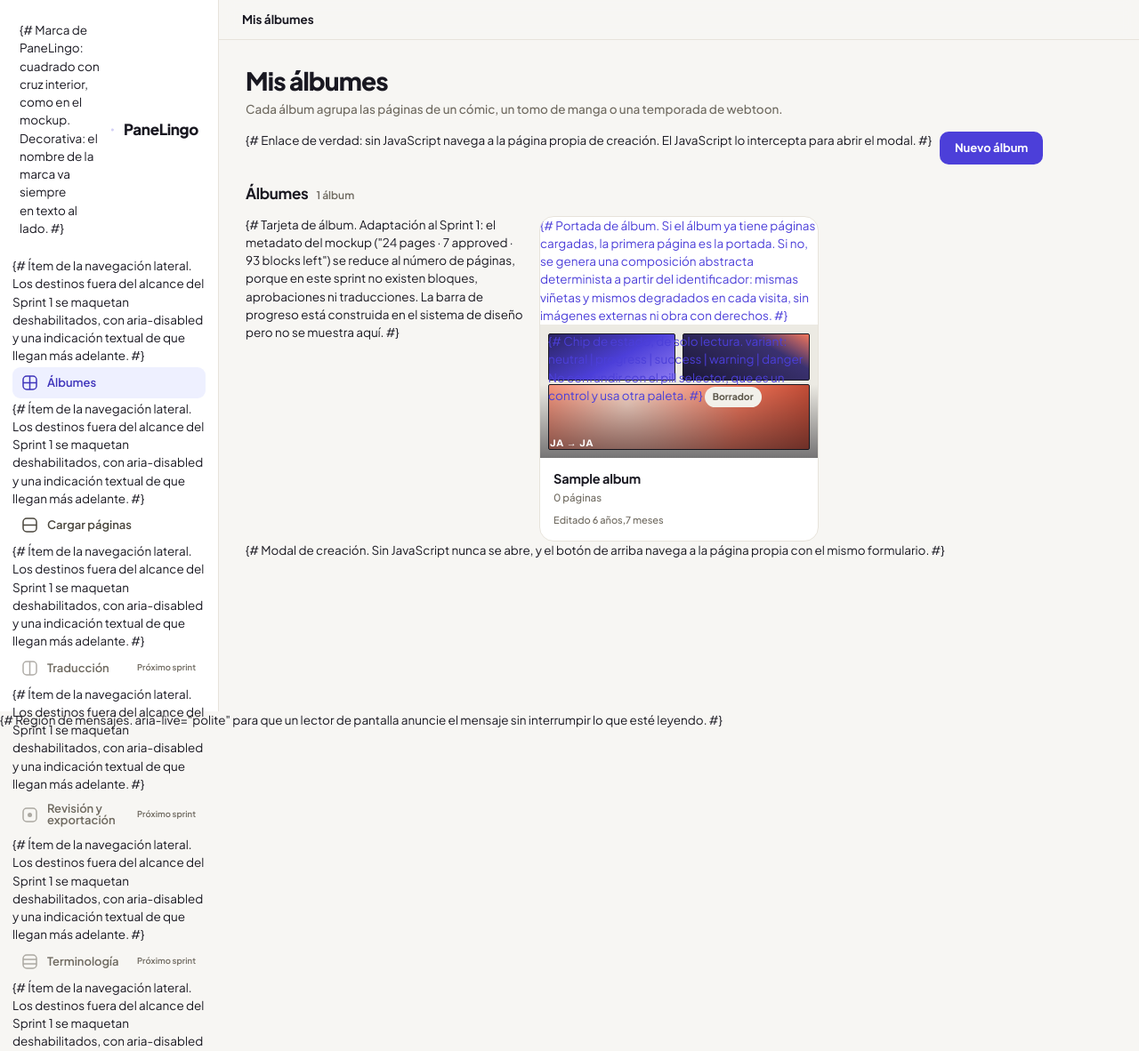
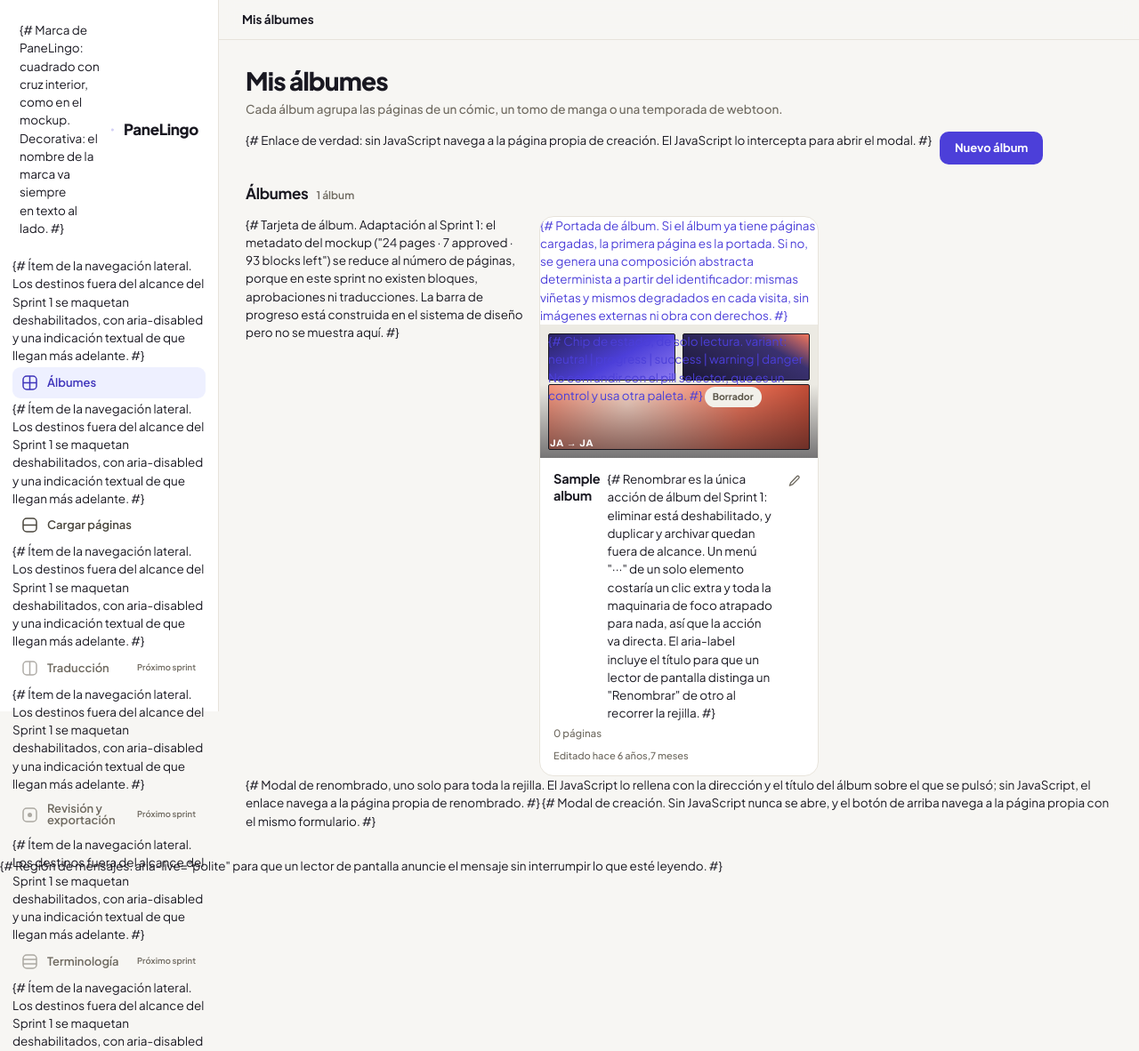
Before and after one commit to RestrepoJuanP/PaneLingo, a Django app: page / in a window 1280 px wide. Shown: the top 1182 px of the page at 89% size. Run offline with Django 5.2, Linux system fonts and the light colour scheme; a user stored in the database is signed in; data comes from the database, SQL or seed files in the repository; tables that the repository leaves empty hold one stand-in row (values such as "Sample post").

Commit message:
feat(albums): HU-06 reinforce album title and add quick rename
Refuerza la validacion, la persistencia y la presentacion del titulo del
album, y anade el renombrado rapido desde la biblioteca.

- clean_album_title se extrae como funcion compartida por el formulario de
  creacion y el de renombrado: recorta espacios y rechaza vacio o solo
  espacios, que son los dos casos de CA-06.2.
- AlbumRenameForm solo expone el titulo. Los idiomas y el estado quedan fuera
  a proposito: un renombrado no debe poder alterarlos ni con campos anadidos
  al POST. Hay una prueba que lo verifica.
- AlbumRenameView filtra el queryset por propietario, asi que renombrar un
  album ajeno responde 404 y no 403: un 403 confirmaria que ese album existe.
- Modal ligero compartido por toda la rejilla, que el JavaScript rellena con
  los datos del album pulsado. Sin JavaScript, el enlace navega a la pagina
  propia de renombrado.

Decisiones tomadas y justificadas:
- NO se impone longitud minima mayor que uno. Un titulo de un solo caracter
  puede ser legitimo: PaneLingo traduce manga y hay obras japonesas tituladas
  con un unico kanji. El razonamiento queda en el docstring del validador para
  que nadie lo endurezca creyendo que es un descuido.
- El "..." de la tarjeta se sustituye por una accion directa de renombrar.
  Durante todo el Sprint 1 esa es la unica accion de album que existe, y un
  menu de un solo elemento cuesta un clic extra y toda la maquinaria de foco
  atrapado para nada. Es el mismo criterio aplicado a cerrar sesion.

La accion es un enlace real, alcanzable por teclado, y su aria-label incluye
el titulo del album para que un lector de pantalla distinga un "Renombrar" de
otro al recorrer la biblioteca.

Correccion de copia: el metadato de la tarjeta decia "Editado 0 minutos".
Ahora dice "Editado hace 0 minutos".

Quality Gate: los 7 pasos en verde. 118 pruebas.

Co-Authored-By: Claude Opus 5 <noreply@anthropic.com>

```diff
--- a/albums/forms.py
+++ b/albums/forms.py
@@ -4,6 +4,36 @@ from django import forms
 
 from accounts.forms import AccessibleFormMixin
 from albums.models import Album, Language
+
+# Longitud máxima del título, la misma que declara el modelo.
+TITLE_MAX_LENGTH = 120
+
+
+def clean_album_title(raw_title):
+    """Normaliza y valida el título de un álbum (HU-06).
+
+    Recorta los espacios de los extremos y rechaza un título vacío o formado
+    solo por espacios, que son los dos casos que contempla CA-06.2. Sin el
+    recorte, un título de solo espacios superaría la comprobación de campo
+    obligatorio y crearía un álbum sin nombre visible en la biblioteca.
+
+    NO se impone una longitud mínima mayor que uno, y es deliberado: un título
+    de un solo carácter puede ser perfectamente legítimo en esta herramienta.
+    PaneLingo traduce manga, y el traductor suele introducir el título
+    original; hay obras japonesas tituladas con un único kanji, como 凪 o 蟲.
+    Un mínimo de dos caracteres las rechazaría para protegernos de una
+    pulsación accidental que el usuario ve y corrige al instante. No lo
+    endurezcas creyendo que es un descuido.
+    """
+    title = (raw_title or "").strip()
+    if not title:
+        raise forms.ValidationError("Escribe un título para el álbum.", code="required")
+    if len(title) > TITLE_MAX_LENGTH:
+        raise forms.ValidationError(
+            f"El título no puede superar los {TITLE_MAX_LENGTH} caracteres.",
+            code="max_length",
+        )
+    return title
 
 
 class AlbumForm(AccessibleFormMixin, forms.ModelForm):
@@ -62,14 +92,34 @@ class AlbumForm(AccessibleFormMixin, forms.ModelForm):
             self.fields[name].empty_label = "Elige un idioma"
 
     def clean_title(self):
-        """Recorta los espacios sobrantes del título.
+        """Valida el título del álbum (HU-06)."""
+        return clean_album_title(self.cleaned_data.get("title"))
 
-        Sin esto, un título de solo espacios pasaría la comprobación de campo
-        obligatorio y crearía un álbum sin nombre visible.
-        """
-        title = (self.cleaned_data.get("title") or "").strip()
-        if not title:
-            raise forms.ValidationError(
-                "Escribe un título para el álbum.", code="required"
+
+class AlbumRenameForm(AccessibleFormMixin, forms.ModelForm):
+    """Renombrado rápido de un álbum desde la biblioteca (HU-06).
+
+    Solo edita el título. Los idiomas y el estado quedan fuera del formulario
+    a propósito: un renombrado no debe poder alterarlos, ni siquiera mediante
+    campos añadidos al POST.
+    """
+
+    class Meta:
+        model = Album
+        fields = ["title"]
+        labels = {"title": "Título del álbum"}
+        widgets = {
+            "title": forms.TextInput(
+                attrs={
+                    "class": "input",
+                    "autofocus": True,
+                    "maxlength": TITLE_MAX_LENGTH,
+                    "data-modal-field": "title",
+                }
             )
-        return title
+        }
+        error_messages = {"title": {"required": "Escribe un título para el álbum."}}
+
+    def clean_title(self):
+        """Valida el título con las mismas reglas que la creación."""
+        return clean_album_title(self.cleaned_data.get("title"))
--- a/albums/models.py
+++ b/albums/models.py
@@ -2,6 +2,7 @@
 
 from django.conf import settings
 from django.db import models
+from django.urls import reverse
 from django.utils.translation import gettext_lazy as _
 
 
@@ -97,6 +98,10 @@ class Album(models.Model):
         """Devuelve el título del álbum."""
         return self.title
 
+    def get_rename_url(self):
+        """Devuelve la dirección para renombrar este álbum."""
+        return reverse("albums:rename", kwargs={"pk": self.pk})
+
     @property
     def language_pair(self):
         """Devuelve el par de idiomas en formato corto, como JA → ES."""
--- a/albums/urls.py
+++ b/albums/urls.py
@@ -2,11 +2,16 @@
 
 from django.urls import path
 
-from albums.views import AlbumCreateView, AlbumListView
+from albums.views import AlbumCreateView, AlbumListView, AlbumRenameView
 
 app_name = "albums"
 
 urlpatterns = [
     path("", AlbumListView.as_view(), name="list"),
     path("albumes/nuevo/", AlbumCreateView.as_view(), name="create"),
+    path(
+        "albumes/<int:pk>/renombrar/",
+        AlbumRenameView.as_view(),
+        name="rename",
+    ),
 ]
--- a/albums/views.py
+++ b/albums/views.py
@@ -2,10 +2,10 @@
 
 from django.contrib import messages
 from django.urls import reverse_lazy
-from django.views.generic import CreateView, ListView
+from django.views.generic import CreateView, ListView, UpdateView
 
 from accounts.access import PrivateViewMixin
-from albums.forms import AlbumForm
+from albums.forms import AlbumForm, AlbumRenameForm
 from albums.models import Album
 
 
@@ -73,3 +73,39 @@ class AlbumCreateView(PrivateViewMixin, CreateView):
             self.request, f"Álbum «{self.object.title}» creado correctamente."
         )
         return response
+
+
+class AlbumRenameView(PrivateViewMixin, UpdateView):
+    """Renombrado rápido de un álbum desde la biblioteca (HU-06).
+
+    Se ofrece como modal ligero sobre la biblioteca. Esta página propia es la
+    degradación para cuando el JavaScript no está disponible, y el destino
+    donde aterrizan los errores de validación.
+    """
+
+    model = Album
+    form_class = AlbumRenameForm
+    template_name = "albums/album_rename.html"
+    success_url = reverse_lazy("albums:list")
+
+    def get_queryset(self):
+        """Restringe el renombrado a los álbumes de quien hace la petición.
+
+        Al filtrar aquí, un álbum ajeno no se encuentra y la vista responde
+        404, no 403: un 403 confirmaría que ese álbum existe.
+        """
+        return Album.objects.filter(owner=self.request.user)
+
+    def get_context_data(self, **kwargs):
+        """Marca el destino activo de la navegación lateral."""
+        context = super().get_context_data(**kwargs)
+        context["nav_current"] = "albums"
+        return context
+
+    def form_valid(self, form):
+        """Guarda el nuevo título y confirma el cambio."""
+        response = super().form_valid(form)
+        messages.success(
+            self.request, f"El álbum ahora se llama «{self.object.title}»."
+        )
+        return response
--- a/static/js/app.js
+++ b/static/js/app.js
@@ -32,9 +32,26 @@
     );
   }
 
-  function openModal(modal) {
+  /* Rellena un modal compartido con los datos del elemento que lo abrió.
+     Permite usar un único modal para toda una rejilla de tarjetas en lugar de
+     repetir uno por elemento. */
+  function fillModalFrom(modal, trigger) {
+    var form = modal.querySelector("form");
+    if (form && trigger.dataset.modalAction) {
+      form.setAttribute("action", trigger.dataset.modalAction);
+    }
+    var field = modal.querySelector("[data-modal-field]");
+    if (field && typeof trigger.dataset.modalValue === "string") {
+      field.value = trigger.dataset.modalValue;
+    }
+  }
+
+  function openModal(modal, trigger) {
     if (!modal) {
       return;
+    }
+    if (trigger) {
+      fillModalFrom(modal, trigger);
     }
     modal.hidden = false;
     document.body.style.overflow = "hidden";
@@ -70,7 +87,7 @@
     if (opener) {
       event.preventDefault();
       lastTrigger = opener;
-      openModal(document.getElementById(opener.dataset.modalOpen));
+      openModal(document.getElementById(opener.dataset.modalOpen), opener);
       return;
     }
 
--- a/templates/albums/album_list.html
+++ b/templates/albums/album_list.html
@@ -51,12 +51,56 @@
 
     <div class="album-grid">
       {% for album in albums %}
-        {% include "components/album_card.html" with seed=album.pk title=album.title page_count=album.page_count edited_label=album.updated_at|timesince lang_pair=album.language_pair status_label=album.get_status_display status_variant="neutral" album_url="#" %}
+        {% include "components/album_card.html" with seed=album.pk title=album.title page_count=album.page_count edited_label=album.updated_at|timesince lang_pair=album.language_pair status_label=album.get_status_display status_variant="neutral" album_url="#" rename_url=album.get_rename_url %}
       {% endfor %}
     </div>
   {% else %}
     {% include "components/empty_state.html" with title="Todavía no tienes álbumes" body="Un álbum agrupa las páginas de un cómic, un tomo de manga o una temporada de webtoon. Crea el primero para empezar a organizar tu trabajo." action_label="Crear mi primer álbum" action_url=create_url action_modal="crear-album" %}
   {% endif %}
+
+  {# Modal de renombrado, uno solo para toda la rejilla. El JavaScript lo
+     rellena con la dirección y el título del álbum sobre el que se pulsó; sin
+     JavaScript, el enlace navega a la página propia de renombrado. #}
+  <div
+    class="modal"
+    id="renombrar-album"
+    role="dialog"
+    aria-modal="true"
+    aria-labelledby="renombrar-album-title"
+    hidden
+  >
+    <div class="modal__dialog modal__dialog--sm">
+      <h2 class="modal__title" id="renombrar-album-title">Renombrar álbum</h2>
+      <form method="post" action="">
+        {% csrf_token %}
+        <div class="modal__body modal__body--form">
+          <div class="field">
+            <label class="field__label" for="renombrar-album-input">
+              Título del álbum <span class="field__required" aria-hidden="true">*</span>
+            </label>
+            <input
+              class="input"
+              type="text"
+              id="renombrar-album-input"
+              name="title"
+              maxlength="120"
+              required
+              data-modal-field
+            />
+          </div>
+        </div>
+        <div class="modal__foot">
+          <button type="button" class="btn btn--secondary" data-modal-close>
+            Cancelar
+          </button>
+          <button type="submit" class="btn btn--primary" data-submit-busy>
+            <span class="btn__spinner" hidden aria-hidden="true"></span>
+            <span data-submit-label data-busy-label="Guardando…">Guardar</span>
+          </button>
+        </div>
+      </form>
+    </div>
+  </div>
 
   {# Modal de creación. Sin JavaScript nunca se abre, y el botón de arriba
      navega a la página propia con el mismo formulario. #}
--- a/templates/components/album_card.html
+++ b/templates/components/album_card.html
@@ -11,19 +11,34 @@
   <div class="album-card__body">
     <div class="album-card__head">
       <a class="album-card__title" href="{{ album_url|default:'#' }}">{{ title }}</a>
-      {% if show_menu %}
-        <button
-          type="button"
+      {% if rename_url %}
+        {# Renombrar es la única acción de álbum del Sprint 1: eliminar está
+           deshabilitado, y duplicar y archivar quedan fuera de alcance. Un
+           menú "···" de un solo elemento costaría un clic extra y toda la
+           maquinaria de foco atrapado para nada, así que la acción va
+           directa. El aria-label incluye el título para que un lector de
+           pantalla distinga un "Renombrar" de otro al recorrer la rejilla. #}
+        <a
           class="btn-icon"
-          aria-label="Acciones de {{ title }}"
-        >···</button>
+          href="{{ rename_url }}"
+          data-modal-open="renombrar-album"
+          data-modal-action="{{ rename_url }}"
+          data-modal-value="{{ title }}"
+          aria-label="Renombrar «{{ title }}»"
+          title="Renombrar"
+        >
+          <svg viewBox="0 0 16 16" fill="none" aria-hidden="true" focusable="false" width="15" height="15">
+            <path d="M11.2 1.8a1.6 1.6 0 0 1 2.3 2.3l-7.6 7.6L2.5 13l1.3-3.4 7.4-7.8Z"
+                  stroke="currentColor" stroke-width="1.4" stroke-linejoin="round"/>
+          </svg>
+        </a>
       {% endif %}
     </div>
 
     <p class="album-card__meta">{{ page_count }} {{ page_count|pluralize:"página,páginas" }}</p>
 
     {% if edited_label %}
-      <p class="album-card__edited">Editado {{ edited_label }}</p>
+      <p class="album-card__edited">Editado hace {{ edited_label }}</p>
     {% endif %}
   </div>
 </article>
```
Also changed, not shown: albums/tests/test_rename.py (added, +276 -0 lines), config/tests/test_route_access.py (+2 -0 lines), docs/evidence/sprint-1/etapa-08/E08-quality-gate-01-ruff-fix.txt (added, +19 -0 lines), docs/evidence/sprint-1/etapa-08/E08-quality-gate-02-black.txt (added, +23 -0 lines), docs/evidence/sprint-1/etapa-08/E08-quality-gate-03-ruff-check.txt (added, +19 -0 lines), docs/evidence/sprint-1/etapa-08/E08-quality-gate-04-black-check.txt (added, +20 -0 lines), docs/evidence/sprint-1/etapa-08/E08-quality-gate-05-django-check.txt (added, +19 -0 lines), docs/evidence/sprint-1/etapa-08/E08-quality-gate-06-django-test.txt (added, +31 -0 lines), docs/evidence/sprint-1/etapa-08/E08-quality-gate-07-pip-audit.txt (added, +22 -0 lines), docs/evidence/sprint-1/etapa-08/E08-quality-gate-RESUMEN.md (added, +33 -0 lines), templates/albums/album_rename.html (added, +40 -0 lines), templates/design_system.html (+4 -4 lines).
